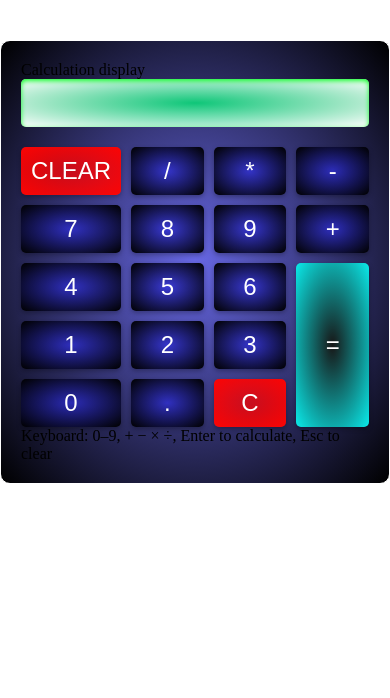
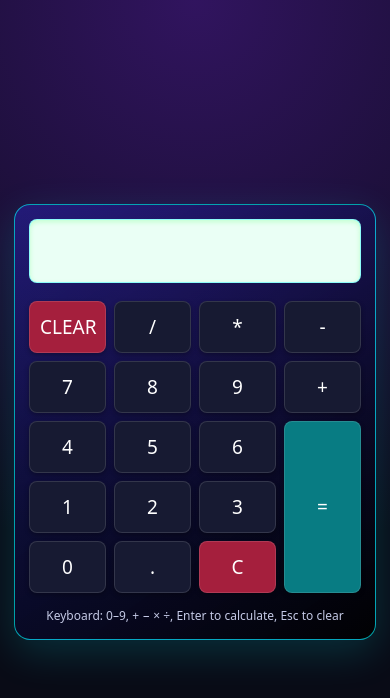
Before and after one commit to koushik4475/calculator, a website: page index.html in a window 390 px wide. Drawn offline with Linux system fonts and the light colour scheme.

Commit message:
style: improve responsive calculator accessibility

```diff
--- a/style.css
+++ b/style.css
@@ -1,70 +1,139 @@
 * {
   box-sizing: border-box;
+}
+
+html,
+body {
+  min-height: 100%;
+}
+
+body {
+  min-height: 100vh;
   margin: 0;
+  display: grid;
+  place-items: center;
+  padding: 24px;
+  background: radial-gradient(circle at top, #31145f 0%, #090b16 65%);
+  color: #f7f7ff;
+  font-family: system-ui, -apple-system, BlinkMacSystemFont, "Segoe UI", sans-serif;
 }
 
 .calculator {
-    background: repeating-radial-gradient(#2d2ddbb8, rgb(0, 0, 0));
+  width: min(100%, 400px);
   padding: 20px;
-    max-width: 400px;
-    margin: 0 auto;
-    border: solid 1px #ffffff;
-    box-shadow: 4 5px 8px rgb(5, 255, 247);
-    border-radius: 10px;
-    margin-top: 40px;
+  border: 1px solid rgba(0, 247, 255, 0.65);
+  border-radius: 16px;
+  background: linear-gradient(145deg, rgba(45, 45, 219, 0.38), rgba(0, 0, 0, 0.88));
+  box-shadow: 0 12px 40px rgba(0, 247, 255, 0.16);
 }
 
-  #result{
-    background: repeating-radial-gradient(#00ff7bb8, rgb(255, 255, 255));
+#result {
   width: 100%;
-      padding: 10px;
-      font-size: 24px;
-      border: none;
-      box-shadow: 0 2px 5px rgb(12, 252, 40) inset;
-      border-radius: 5px;
+  min-height: 64px;
+  padding: 12px 14px;
+  border: 1px solid rgba(0, 247, 255, 0.4);
+  border-radius: 8px;
+  background: #eafff5;
+  color: #101820;
+  box-shadow: inset 0 2px 5px rgba(12, 252, 40, 0.18);
+  font: 600 28px/1.2 ui-monospace, SFMono-Regular, Consolas, monospace;
+  text-align: right;
 }
 
-  .buttons{
+.buttons {
   display: grid;
-      grid-template-columns: repeat(4, 1fr);
-      grid-gap: 10px;
-      margin-top: 20px;
+  grid-template-columns: repeat(4, minmax(0, 1fr));
+  gap: 10px;
+  margin-top: 18px;
 }
 
-  button{
+button {
+  min-width: 0;
+  min-height: 56px;
   padding: 10px;
-      font-size: 24px;
-      border: none;
+  border: 1px solid rgba(255, 255, 255, 0.12);
+  border-radius: 8px;
+  background: #171a32;
+  color: #fff;
   box-shadow: 0 2px 5px rgba(0, 0, 0, 0.3);
-      border-radius: 5px;
+  font: inherit;
+  font-size: 21px;
   cursor: pointer;
-      transition: background-color 0.3s ease;
-
+  transition: background-color 150ms ease, border-color 150ms ease, transform 150ms ease;
 }
 
-  button:hover{
-      background-color: #f1eaea;
+button:hover {
+  background: #292e53;
+  border-color: rgba(0, 247, 255, 0.65);
 }
 
-  .clear{
-    background: repeating-radial-gradient(#ff0000b8, rgb(252, 4, 4));
-      color: #fff;
+button:active {
+  transform: translateY(1px);
 }
 
-  .number, .decimal{
-    background: repeating-radial-gradient(#2d2ddbb8, rgb(0, 0, 0));
-      color: white;
-
-
+button:focus-visible {
+  outline: 3px solid #00f7ff;
+  outline-offset: 3px;
 }
 
-  .operator{
-      background: repeating-radial-gradient(#2d2ddbb8, rgb(0, 0, 0));
-      color: #fff;
+.clear {
+  background: #a51f3d;
 }
 
-  .equals{
-    background: repeating-radial-gradient(#171717, rgb(10, 234, 234));
+.clear:hover {
+  background: #c92b4d;
+}
+
+.equals {
   grid-row: span 3;
-      color: #ffffff;
+  background: #087c83;
 }
+
+.equals:hover {
+  background: #099da5;
+}
+
+.keyboard-hint {
+  margin: 14px 0 0;
+  color: #c4c9e5;
+  font-size: 12px;
+  line-height: 1.5;
+  text-align: center;
+}
+
+.sr-only {
+  position: absolute;
+  width: 1px;
+  height: 1px;
+  padding: 0;
+  margin: -1px;
+  overflow: hidden;
+  clip: rect(0, 0, 0, 0);
+  white-space: nowrap;
+  border: 0;
+}
+
+@media (max-width: 420px) {
+  body {
+    padding: 14px;
+  }
+
+  .calculator {
+    padding: 14px;
+  }
+
+  .buttons {
+    gap: 8px;
+  }
+
+  button {
+    min-height: 52px;
+    font-size: 19px;
+  }
+}
+
+@media (prefers-reduced-motion: reduce) {
+  button {
+    transition: none;
+  }
+}
```
Lines whose indentation alone changed are shown as unchanged.
